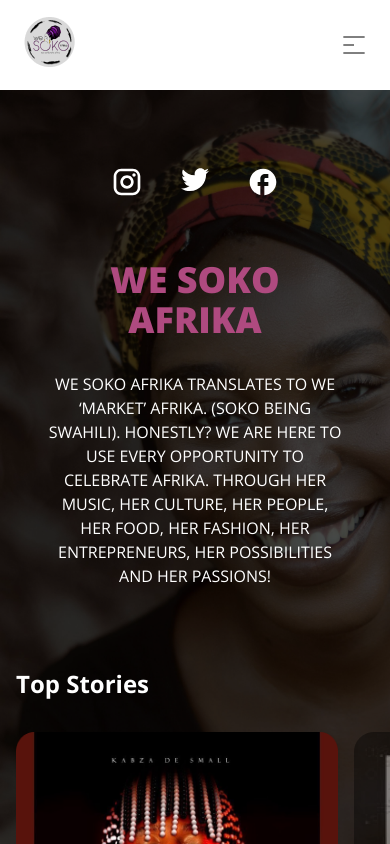
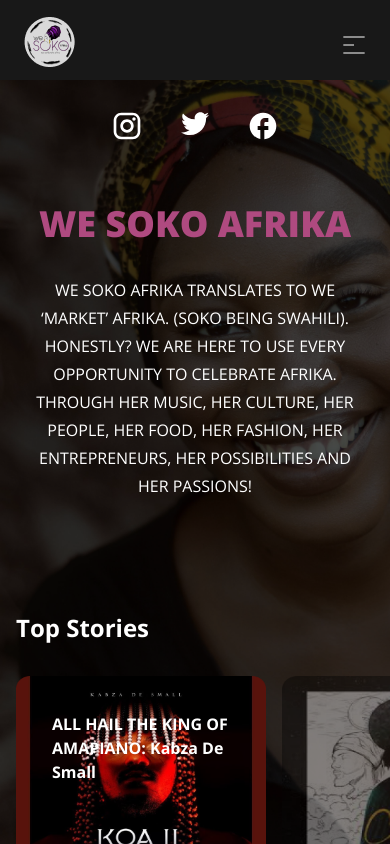
Before and after one commit to damiisdandy/soso-afrika, a Next.js app: page / in a window 390 px wide. Shown: the top 844 px of the page. Built offline with nearby package versions, Linux system fonts and the light colour scheme.

Commit message:
fixes: UI

```diff
--- a/components/hero-cards/index.tsx
+++ b/components/hero-cards/index.tsx
@@ -7,12 +7,12 @@
 };
 const HeroCards: React.FC<HerocardProps> = ({ img, title }) => {
   return (
-    <div className="relative">
+    <div className="relative h-fit">
       <Image
         src={img}
         alt={`${title} image`}
         // className="w-full h-auto"
-        className="min-w-[322px] h-[303px] xl:h-[254px]"
+        className="min-w-[250px] min-h-[200px]  sm:min-w-[322px] sm:h-[303px] xl:h-[254px] h-[200px]"
       />
       <h2 className="p-3 absolute bottom-20 left-6 font-bold">{title}</h2>
     </div>
--- a/components/modal-phone/index.tsx
+++ b/components/modal-phone/index.tsx
@@ -56,7 +56,7 @@
                   <div className="mt-[30vh]">
                     <Dialog.Title
                       as="h3"
-                      className="text-4xl mb-12 font-normal leading-6 text-gray-900"
+                      className="text-2xl mb-12 font-normal leading-6 text-gray-900"
                     >
                       <Link
                         href={"/"}
@@ -69,19 +69,19 @@
                     </Dialog.Title>
                     <Dialog.Title
                       as="h3"
-                      className="text-4xl mb-12 font-normal leading-6 text-gray-900"
+                      className="text-2xl mb-12 font-normal leading-6 text-gray-900"
                     >
                       Music
                     </Dialog.Title>
                     <Dialog.Title
                       as="h3"
-                      className="text-4xl mb-12 font-normal leading-6 text-gray-900"
+                      className="text-2xl mb-12 font-normal leading-6 text-gray-900"
                     >
                       Who we be
                     </Dialog.Title>
                     <Dialog.Title
                       as="h3"
-                      className="text-4xl mb-12 font-normal leading-6 text-gray-900"
+                      className="text-2xl mb-12 font-normal leading-6 text-gray-900"
                     >
                       <ToggleSwitch />
                     </Dialog.Title>
--- a/components/navbar/index.tsx
+++ b/components/navbar/index.tsx
@@ -46,10 +46,11 @@
   const menuActive = router.pathname === "/reviews";
   return (
     <nav
-      className={` z-50 flex justify-between sm:px-8 items-center bg-white w-full dark:bg-darkBg sticky top-0 transition duration-300 ease-in ${
+      className={` z-50 sm:px-8 items h-[5rem] bg-white w-full dark:bg-darkBg fixed top-0 transition duration-300 ease-in ${
         headerVisible ? "translate-y-0" : "translate-y-[-100%]"
       }`}
     >
+      <div className="flex justify-between items-center 2xl:w-[100rem] xl:mx-auto">
         <div onClick={() => router.push("/")} className="cursor-pointer">
           <Image src={CompanyLogo} alt="Company Logo" height={90} width={100} />
         </div>
@@ -76,6 +77,7 @@
           </li>
         </ul>
         <ModalForNavigation />
+      </div>
     </nav>
   );
 };
--- a/components/switch/index.tsx
+++ b/components/switch/index.tsx
@@ -17,14 +17,14 @@
         checked={enabled}
         onChange={handleToggle}
         className={`z-0 ${enabled ? "bg-switch" : "bg-switch "}
-          relative inline-flex h-[28px] w-[54px] shrink-0 cursor-pointer rounded-full transition-colors duration-200 ease-in-out focus:outline-none focus-visible:ring-2  focus-visible:ring-white focus-visible:ring-opacity-75`}
+          relative inline-flex h-[23px] w-[49px] shrink-0 cursor-pointer rounded-full transition-colors duration-200 ease-in-out focus:outline-none focus-visible:ring-2  focus-visible:ring-white focus-visible:ring-opacity-75 top-1`}
       >
         <span
           aria-hidden="true"
           className={` z-10 translate-y-[.1rem] ${
             enabled ? "translate-x-7" : "translate-x-[.1rem]"
           }
-            pointer-events-none inline-block h-[24px] w-[24px] transform rounded-full shadow-lg ring-0 transition duration-200 ease-in-out`}
+            pointer-events-none inline-block h-[20px] w-[20px] transform rounded-full shadow-lg ring-0 transition duration-200 ease-in-out`}
           style={{ background: "white" }}
         />
       </Switch>
--- a/hooks/useColorMode.ts
+++ b/hooks/useColorMode.ts
@@ -2,7 +2,7 @@
 import useLocalStorage from "./useLocalStorage";
 
 const useColorMode = () => {
-  const [colorMode, setColorMode] = useLocalStorage("color-theme", "light");
+  const [colorMode, setColorMode] = useLocalStorage("color-theme", "dark");
 
   useEffect(() => {
     const className = "dark";
--- a/pages/index.tsx
+++ b/pages/index.tsx
@@ -20,25 +20,26 @@
       </Head>
       <main className="text-white">
         <Wrapper>
-          <section className="bg-[url('../assets/img/mobile-hero.png')] md:bg-[url('../assets/img/hero.png')] h-[100vh] bg-cover bg-no-repeat flex flex-col md:flex-row">
-            <aside className="md:w-[4rem] flex md:flex-col justify-center gap-10 mt-[20%] md:mt-0 md:gap-6 md:justify-end mx-10 mb-12">
+          <section className="bg-[url('../assets/img/mobile-hero.png')] md:bg-[url('../assets/img/hero.png')] h-[100vh] bg-cover bg-no-repeat w-[100vw] ">
+            <div className=" flex flex-col md:flex-row 2xl:max-w-[100rem] 2xl:h-fit 2xl:mx-auto ">
+              <aside className="md:w-[4rem] flex md:flex-col justify-center gap-10 mt-[7rem] md:mt-0 md:gap-6 md:justify-end mx-10 mb-12">
                 <InstagramIcon />
                 <TwitterIcon />
                 <FaceBookIcon />
               </aside>
-            <div className="md:border-l border-homeBorder mt-4 md:mt-[5rem] mb-[3rem] md:overflow-x-hidden">
-              <h1 className="text-header font-extrabold text-4xl md:text-6xl md:mt-[4rem] px-[3rem] text-center md:text-left">
+              <div className="md:border-l border-homeBorder mt-4 md:mt-[12rem] md:overflow-x-hidden">
+                <h1 className="text-header font-extrabold text-4xl md:text-6xl md:mt-[4rem] px-[1rem] sm:px-[3rem] text-center md:text-left">
                   WE SOKO AFRIKA
                 </h1>
-              <p className="mt-8 uppercase text-md md:text-lg w-[100%] lg:w-[90%] px-[3rem] text-center md:text-left">
+                <p className="mt-8 leading-7 uppercase text-md md:text-lg w-[100%] lg:w-[90%] px-[2rem] sm:px-[3rem] text-center md:text-left">
                   We Soko Afrika translates to We ‘Market’ Afrika. (Soko being
                   Swahili). Honestly? we are here to use every opportunity to
                   celebrate Afrika. Through her music, her culture, her people,
-                her food, her fashion, her entrepreneurs, her possibilities and
-                her passions!
+                  her food, her fashion, her entrepreneurs, her possibilities
+                  and her passions!
                 </p>
-              <section className="flex flex-col md:flex-row gap-2 mt-[5rem] relative ml-4 md:ml-12 scrollbar-none">
-                <h2 className="font-bold text-2xl md:rotate-[270deg] h-fit w-[12rem] md:absolute top-[7rem] xl:top-[12rem] left-[-6rem] mb-6 md:mb-0">
+                <section className="flex flex-col md:flex-row gap-2 mt-[7rem] sm:mt-[5rem] relative ml-4 md:ml-12 scrollbar-none">
+                  <h2 className="font-bold text-2xl md:rotate-[270deg] h-fit w-[12rem] md:absolute top-[7rem] xl:top-[8m] left-[-6rem] mb-6 md:mb-0">
                     Top Stories
                   </h2>
                   <div className="flex gap-4 xl:gap-6 md:ml-12 overflow-x-scroll scrollbar-none">
@@ -52,6 +53,7 @@
                   </div>
                 </section>
               </div>
+            </div>
           </section>
         </Wrapper>
       </main>
--- a/pages/reviews/index.tsx
+++ b/pages/reviews/index.tsx
@@ -13,7 +13,7 @@
         <title>SOSO AFRIKA -Reviews</title>
       </Head>
       <Wrapper>
-        <main className="max-w-[1320px] mx-auto  text-textColor dark:bg-main dark:text-white mb-8 mt-8">
+        <main className="max-w-[1320px] mx-auto  text-textColor dark:bg-main dark:text-white mb-8 mt-[7rem]">
           <h2 className="font-bold mx-4 sm:mx-10 text-2xl border-b pb-8 border-reviewsBorder dark:border-textColor ">
             Reviews
           </h2>
@@ -28,14 +28,14 @@
               />
             ))}
           </section>
-          <section className="flex items-center justify-end gap-4 mt-12 font-bold text-xl mx-10">
+          <section className="flex items-center justify-end gap-4 mt-12 sm:mt-[7rem] font-bold text-xl mx-10">
             See Older Stories <ArrowDown className="dark:fill-white" />
           </section>
           <section>
             <h2 className="font-bold text-2xl border-b pb-4 mx-4 sm:mx-10 border-reviewsBorder dark:border-textColor  mt-12">
               Subscribe
             </h2>
-            <h3 className="text-center text-2xl font-bold uppercase mt-10">
+            <h3 className="text-center text-xl sm:text-2xl font-bold uppercase mt-14">
               Sign up to new letter pop up
             </h3>
             <NewsLetterInput />
```
Also changed, not shown: pages/reviews/[id].tsx (+5 -5 lines). Lines whose indentation alone changed are shown as unchanged.
